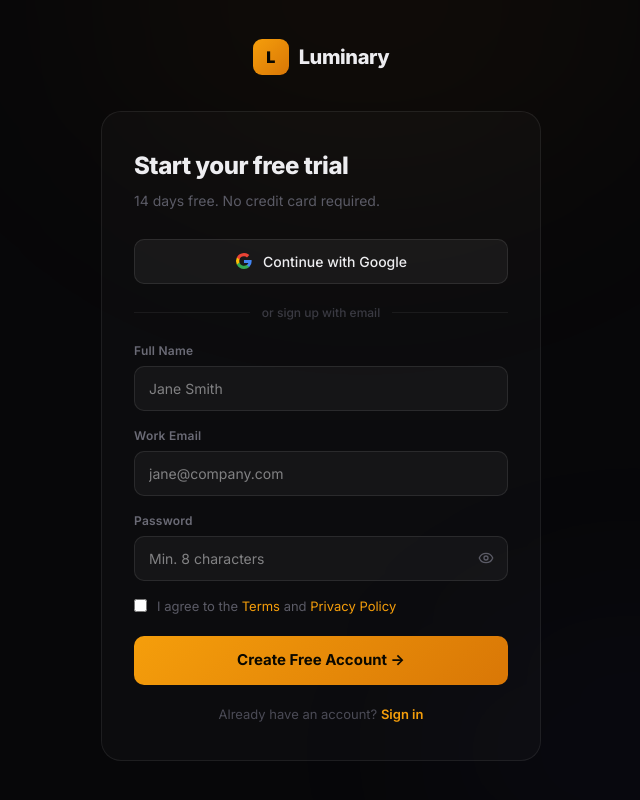
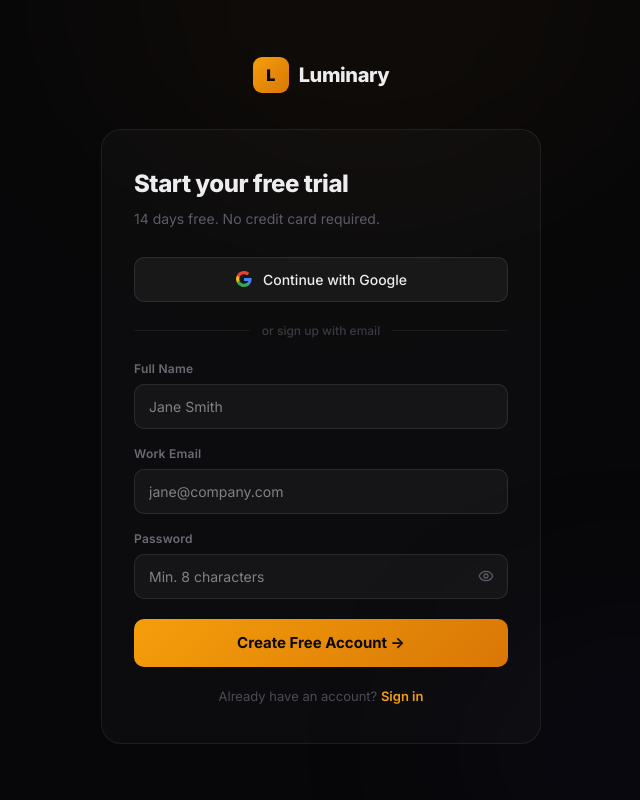
Before and after one commit to ShaeLynam-hash/ShaesAIProject, a Next.js app: page /signup in a window 1280 px wide. Shown: the whole page, without its empty margins (319-959 px from the left). Built offline with nearby package versions, Linux system fonts and the light colour scheme.

Commit message:
Simplify signup/login - remove react-hook-form, plain state, clear error messages

```diff
--- a/src/app/(auth)/login/page.tsx
+++ b/src/app/(auth)/login/page.tsx
@@ -3,13 +3,9 @@
 import Link from "next/link";
 import { useRouter, useSearchParams } from "next/navigation";
 import { signIn } from "next-auth/react";
-import { useForm } from "react-hook-form";
-import { zodResolver } from "@hookform/resolvers/zod";
-import { toast } from "sonner";
 import { Eye, EyeOff } from "lucide-react";
-import { signInSchema, type SignInInput } from "@/lib/validators/auth";
 
-const inputStyle = {
+const inputStyle: React.CSSProperties = {
   width: "100%",
   padding: "11px 14px",
   background: "rgba(255,255,255,0.04)",
@@ -19,32 +15,46 @@
   fontSize: 14,
   outline: "none",
   fontFamily: "inherit",
-} as const;
+};
 
-const labelStyle = {
+const labelStyle: React.CSSProperties = {
   display: "block",
   fontSize: 12,
   fontWeight: 600,
   color: "#6B6B76",
   marginBottom: 6,
   letterSpacing: "0.02em",
-} as const;
+};
 
 function LoginForm() {
   const router = useRouter();
   const searchParams = useSearchParams();
   const callbackUrl = searchParams?.get("callbackUrl") ?? "/onboarding";
   const [showPwd, setShowPwd] = useState(false);
+  const [loading, setLoading] = useState(false);
+  const [error, setError] = useState("");
+  const [form, setForm] = useState({ email: "", password: "" });
 
-  const { register, handleSubmit, formState: { errors, isSubmitting } } = useForm<SignInInput>({
-    resolver: zodResolver(signInSchema),
-  });
+  function set(k: string, v: string) { setForm((f) => ({ ...f, [k]: v })); }
 
-  const onSubmit = async (data: SignInInput) => {
-    const result = await signIn("credentials", { email: data.email, password: data.password, redirect: false });
-    if (result?.error) toast.error("Invalid email or password");
-    else router.push(callbackUrl);
-  };
+  async function handleSubmit(e: React.FormEvent) {
+    e.preventDefault();
+    setError("");
+    setLoading(true);
+
+    const result = await signIn("credentials", {
+      email: form.email,
+      password: form.password,
+      redirect: false,
+    });
+
+    if (result?.error) {
+      setError("Invalid email or password");
+      setLoading(false);
+    } else {
+      router.push(callbackUrl);
+    }
+  }
 
   return (
     <div style={{ background: "rgba(255,255,255,0.025)", border: "1px solid rgba(255,255,255,0.07)", borderRadius: 20, padding: "36px 32px" }}>
@@ -55,6 +65,7 @@
 
       {/* Google SSO */}
       <button
+        type="button"
         onClick={() => signIn("google", { callbackUrl })}
         style={{ width: "100%", display: "flex", alignItems: "center", justifyContent: "center", gap: 10, padding: "11px 16px", background: "rgba(255,255,255,0.05)", border: "1px solid rgba(255,255,255,0.09)", borderRadius: 10, color: "#EDEDF0", fontSize: 14, fontWeight: 500, cursor: "pointer", fontFamily: "inherit", marginBottom: 20 }}
       >
@@ -73,11 +84,23 @@
         <div style={{ flex: 1, height: 1, background: "rgba(255,255,255,0.06)" }} />
       </div>
 
-      <form onSubmit={handleSubmit(onSubmit)} style={{ display: "flex", flexDirection: "column", gap: 16 }}>
+      {error && (
+        <div style={{ padding: "10px 14px", background: "rgba(239,68,68,0.1)", border: "1px solid rgba(239,68,68,0.2)", borderRadius: 10, fontSize: 13, color: "#fca5a5", marginBottom: 16 }}>
+          {error}
+        </div>
+      )}
+
+      <form onSubmit={handleSubmit} style={{ display: "flex", flexDirection: "column", gap: 16 }}>
         <div>
           <label style={labelStyle}>Email</label>
-          <input type="email" {...register("email")} placeholder="you@company.com" style={inputStyle} />
-          {errors.email && <p style={{ fontSize: 12, color: "#ef4444", marginTop: 4 }}>{errors.email.message}</p>}
+          <input
+            type="email"
+            value={form.email}
+            onChange={(e) => set("email", e.target.value)}
+            placeholder="you@company.com"
+            required
+            style={inputStyle}
+          />
         </div>
 
         <div>
@@ -86,18 +109,30 @@
             <Link href="/forgot-password" style={{ fontSize: 12, color: "#F59E0B", textDecoration: "none", fontWeight: 500 }}>Forgot password?</Link>
           </div>
           <div style={{ position: "relative" }}>
-            <input type={showPwd ? "text" : "password"} {...register("password")} placeholder="••••••••" style={{ ...inputStyle, paddingRight: 44 }} />
-            <button type="button" onClick={() => setShowPwd(!showPwd)}
-              style={{ position: "absolute", right: 14, top: "50%", transform: "translateY(-50%)", background: "none", border: "none", cursor: "pointer", color: "#5B5B66", display: "flex" }}>
+            <input
+              type={showPwd ? "text" : "password"}
+              value={form.password}
+              onChange={(e) => set("password", e.target.value)}
+              placeholder="••••••••"
+              required
+              style={{ ...inputStyle, paddingRight: 44 }}
+            />
+            <button
+              type="button"
+              onClick={() => setShowPwd(!showPwd)}
+              style={{ position: "absolute", right: 14, top: "50%", transform: "translateY(-50%)", background: "none", border: "none", cursor: "pointer", color: "#5B5B66", display: "flex", padding: 0 }}
+            >
               {showPwd ? <EyeOff size={16} /> : <Eye size={16} />}
             </button>
           </div>
-          {errors.password && <p style={{ fontSize: 12, color: "#ef4444", marginTop: 4 }}>{errors.password.message}</p>}
         </div>
 
-        <button type="submit" disabled={isSubmitting}
-          style={{ width: "100%", padding: "13px", background: "linear-gradient(135deg, #F59E0B 0%, #D97706 100%)", color: "#0a0800", border: "none", borderRadius: 10, fontSize: 15, fontWeight: 700, cursor: isSubmitting ? "not-allowed" : "pointer", opacity: isSubmitting ? 0.7 : 1, fontFamily: "inherit", marginTop: 4 }}>
-          {isSubmitting ? "Signing in…" : "Sign In →"}
+        <button
+          type="submit"
+          disabled={loading}
+          style={{ width: "100%", padding: "13px", background: loading ? "rgba(245,158,11,0.5)" : "linear-gradient(135deg, #F59E0B 0%, #D97706 100%)", color: "#0a0800", border: "none", borderRadius: 10, fontSize: 15, fontWeight: 700, cursor: loading ? "not-allowed" : "pointer", fontFamily: "inherit", marginTop: 4 }}
+        >
+          {loading ? "Signing in…" : "Sign In →"}
         </button>
       </form>
 
--- a/src/app/(auth)/signup/page.tsx
+++ b/src/app/(auth)/signup/page.tsx
@@ -4,12 +4,8 @@
 import { useRouter } from "next/navigation";
 import { signIn } from "next-auth/react";
 import { Eye, EyeOff } from "lucide-react";
-import { useForm } from "react-hook-form";
-import { zodResolver } from "@hookform/resolvers/zod";
-import { toast } from "sonner";
-import { signUpSchema, type SignUpInput } from "@/lib/validators/auth";
 
-const inputStyle = {
+const inputStyle: React.CSSProperties = {
   width: "100%",
   padding: "11px 14px",
   background: "rgba(255,255,255,0.04)",
@@ -19,40 +15,60 @@
   fontSize: 14,
   outline: "none",
   fontFamily: "inherit",
-  transition: "border-color 0.2s",
-} as const;
+};
 
-const labelStyle = {
+const labelStyle: React.CSSProperties = {
   display: "block",
   fontSize: 12,
   fontWeight: 600,
   color: "#6B6B76",
   marginBottom: 6,
   letterSpacing: "0.02em",
-} as const;
+};
 
 export default function SignupPage() {
   const router = useRouter();
   const [showPwd, setShowPwd] = useState(false);
+  const [loading, setLoading] = useState(false);
+  const [error, setError] = useState("");
+  const [form, setForm] = useState({ name: "", email: "", password: "" });
 
-  const { register, handleSubmit, formState: { errors, isSubmitting } } = useForm<SignUpInput>({
-    resolver: zodResolver(signUpSchema),
-  });
+  function set(k: string, v: string) { setForm((f) => ({ ...f, [k]: v })); }
 
-  const onSubmit = async (data: SignUpInput) => {
+  async function handleSubmit(e: React.FormEvent) {
+    e.preventDefault();
+    setError("");
+
+    if (form.name.trim().length < 2) { setError("Name must be at least 2 characters"); return; }
+    if (!form.email.includes("@")) { setError("Enter a valid email address"); return; }
+    if (form.password.length < 8) { setError("Password must be at least 8 characters"); return; }
+
+    setLoading(true);
+
+    // Create account
     const res = await fetch("/api/onboarding", {
       method: "POST",
       headers: { "Content-Type": "application/json" },
-      body: JSON.stringify({ name: data.name, email: data.email, password: data.password }),
+      body: JSON.stringify({ name: form.name, email: form.email, password: form.password }),
     });
 
-    if (res.status === 409) { toast.error("An account with this email already exists"); return; }
-    if (!res.ok) { toast.error("Something went wrong. Please try again."); return; }
+    if (res.status === 409) { setError("An account with this email already exists"); setLoading(false); return; }
+    if (!res.ok) { setError("Something went wrong. Please try again."); setLoading(false); return; }
 
-    const result = await signIn("credentials", { email: data.email, password: data.password, redirect: false });
-    if (result?.error) { toast.error("Account created but sign-in failed. Please log in."); router.push("/login"); }
-    else router.push("/onboarding");
-  };
+    // Sign in
+    const result = await signIn("credentials", {
+      email: form.email,
+      password: form.password,
+      redirect: false,
+    });
+
+    if (result?.error) {
+      setError("Account created! Please sign in.");
+      router.push("/login");
+    } else {
+      router.push("/onboarding");
+    }
+  }
 
   return (
     <div style={{ background: "rgba(255,255,255,0.025)", border: "1px solid rgba(255,255,255,0.07)", borderRadius: 20, padding: "36px 32px" }}>
@@ -63,6 +79,7 @@
 
       {/* Google SSO */}
       <button
+        type="button"
         onClick={() => signIn("google", { callbackUrl: "/onboarding" })}
         style={{ width: "100%", display: "flex", alignItems: "center", justifyContent: "center", gap: 10, padding: "11px 16px", background: "rgba(255,255,255,0.05)", border: "1px solid rgba(255,255,255,0.09)", borderRadius: 10, color: "#EDEDF0", fontSize: 14, fontWeight: 500, cursor: "pointer", fontFamily: "inherit", marginBottom: 20 }}
       >
@@ -81,45 +98,64 @@
         <div style={{ flex: 1, height: 1, background: "rgba(255,255,255,0.06)" }} />
       </div>
 
-      <form onSubmit={handleSubmit(onSubmit)} style={{ display: "flex", flexDirection: "column", gap: 16 }}>
+      {error && (
+        <div style={{ padding: "10px 14px", background: "rgba(239,68,68,0.1)", border: "1px solid rgba(239,68,68,0.2)", borderRadius: 10, fontSize: 13, color: "#fca5a5", marginBottom: 16 }}>
+          {error}
+        </div>
+      )}
+
+      <form onSubmit={handleSubmit} style={{ display: "flex", flexDirection: "column", gap: 16 }}>
         <div>
           <label style={labelStyle}>Full Name</label>
-          <input {...register("name")} placeholder="Jane Smith" style={inputStyle} />
-          {errors.name && <p style={{ fontSize: 12, color: "#ef4444", marginTop: 4 }}>{errors.name.message}</p>}
+          <input
+            type="text"
+            value={form.name}
+            onChange={(e) => set("name", e.target.value)}
+            placeholder="Jane Smith"
+            required
+            style={inputStyle}
+          />
         </div>
 
         <div>
           <label style={labelStyle}>Work Email</label>
-          <input type="email" {...register("email")} placeholder="jane@company.com" style={inputStyle} />
-          {errors.email && <p style={{ fontSize: 12, color: "#ef4444", marginTop: 4 }}>{errors.email.message}</p>}
+          <input
+            type="email"
+            value={form.email}
+            onChange={(e) => set("email", e.target.value)}
+            placeholder="jane@company.com"
+            required
+            style={inputStyle}
+          />
         </div>
 
         <div>
           <label style={labelStyle}>Password</label>
           <div style={{ position: "relative" }}>
-            <input type={showPwd ? "text" : "password"} {...register("password")} placeholder="Min. 8 characters" style={{ ...inputStyle, paddingRight: 44 }} />
-            <button type="button" onClick={() => setShowPwd(!showPwd)}
-              style={{ position: "absolute", right: 14, top: "50%", transform: "translateY(-50%)", background: "none", border: "none", cursor: "pointer", color: "#5B5B66", display: "flex" }}>
+            <input
+              type={showPwd ? "text" : "password"}
+              value={form.password}
+              onChange={(e) => set("password", e.target.value)}
+              placeholder="Min. 8 characters"
+              required
+              style={{ ...inputStyle, paddingRight: 44 }}
+            />
+            <button
+              type="button"
+              onClick={() => setShowPwd(!showPwd)}
+              style={{ position: "absolute", right: 14, top: "50%", transform: "translateY(-50%)", background: "none", border: "none", cursor: "pointer", color: "#5B5B66", display: "flex", padding: 0 }}
+            >
               {showPwd ? <EyeOff size={16} /> : <Eye size={16} />}
             </button>
           </div>
-          {errors.password && <p style={{ fontSize: 12, color: "#ef4444", marginTop: 4 }}>{errors.password.message}</p>}
         </div>
 
-        <div style={{ display: "flex", alignItems: "flex-start", gap: 10 }}>
-          <input type="checkbox" id="terms" {...register("terms")} style={{ marginTop: 2, accentColor: "#F59E0B" }} />
-          <label htmlFor="terms" style={{ fontSize: 13, color: "#5B5B66", lineHeight: 1.5 }}>
-            I agree to the{" "}
-            <Link href="#" style={{ color: "#F59E0B", textDecoration: "none" }}>Terms</Link>
-            {" "}and{" "}
-            <Link href="#" style={{ color: "#F59E0B", textDecoration: "none" }}>Privacy Policy</Link>
-          </label>
-        </div>
-        {errors.terms && <p style={{ fontSize: 12, color: "#ef4444", marginTop: -8 }}>{errors.terms.message}</p>}
-
-        <button type="submit" disabled={isSubmitting}
-          style={{ width: "100%", padding: "13px", background: "linear-gradient(135deg, #F59E0B 0%, #D97706 100%)", color: "#0a0800", border: "none", borderRadius: 10, fontSize: 15, fontWeight: 700, cursor: isSubmitting ? "not-allowed" : "pointer", opacity: isSubmitting ? 0.7 : 1, fontFamily: "inherit", marginTop: 4 }}>
-          {isSubmitting ? "Creating account…" : "Create Free Account →"}
+        <button
+          type="submit"
+          disabled={loading}
+          style={{ width: "100%", padding: "13px", background: loading ? "rgba(245,158,11,0.5)" : "linear-gradient(135deg, #F59E0B 0%, #D97706 100%)", color: "#0a0800", border: "none", borderRadius: 10, fontSize: 15, fontWeight: 700, cursor: loading ? "not-allowed" : "pointer", fontFamily: "inherit", marginTop: 4 }}
+        >
+          {loading ? "Creating account…" : "Create Free Account →"}
         </button>
       </form>
 
```
